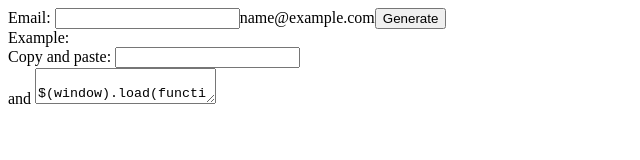
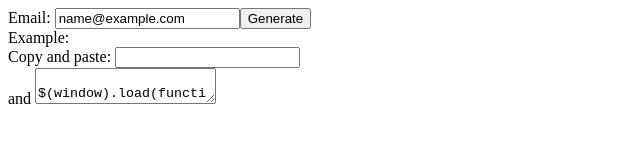
Before and after one commit to JeffSpies/obfuscator, a plain HTML site: page docs/index.html in a window 1280 px wide. Shown: the whole page, without its empty margins (0-640 px from the left). Drawn offline with Linux system fonts and the light colour scheme.

Commit message:
Update index.html

```diff
--- a/docs/index.html
+++ b/docs/index.html
@@ -1,6 +1,6 @@
 <html>
 <body>
-  Email: <input id="inputEmail">name@example.com</input><button onclick="generate();">Generate</button><br />
+  Email: <input id="inputEmail" value="name@example.com"></input><button onclick="generate();">Generate</button><br />
   Example: <span class="email" id="example"></span><br />
   Copy and paste: <input id="obfuscated"></input><br />
   and
```
